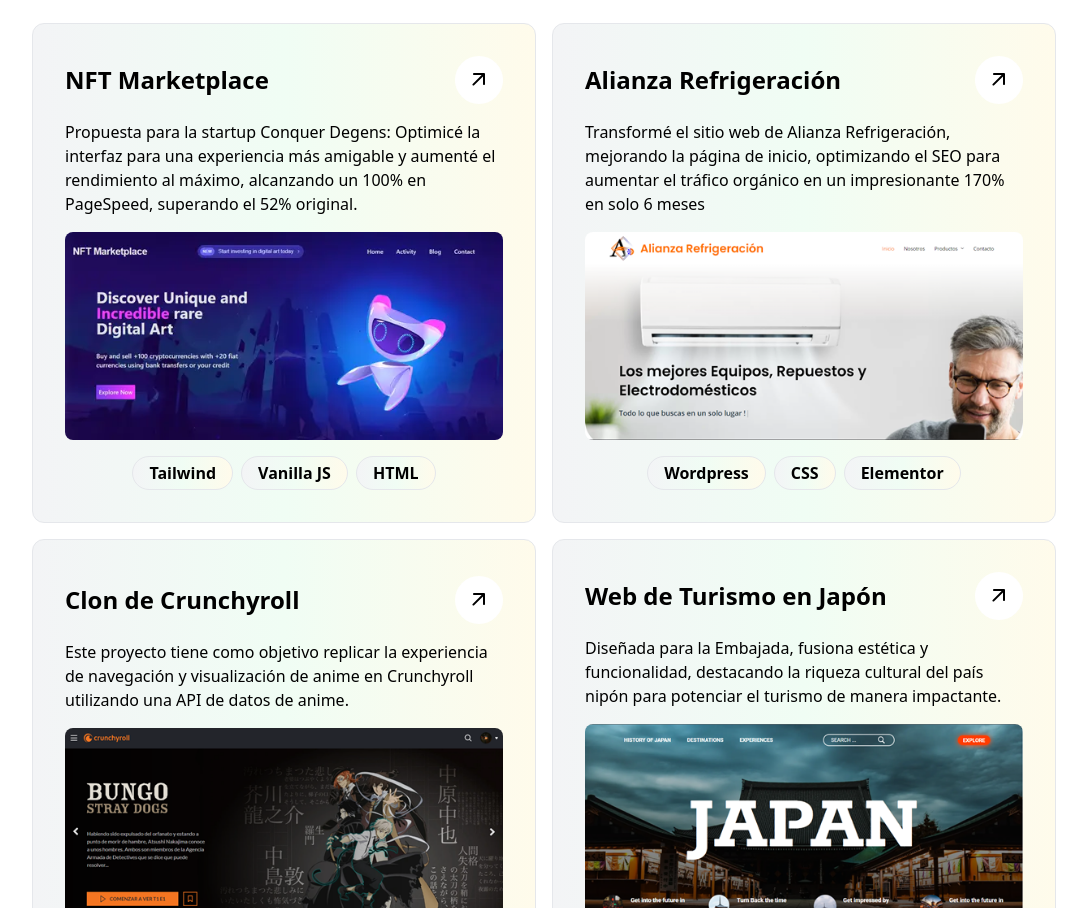
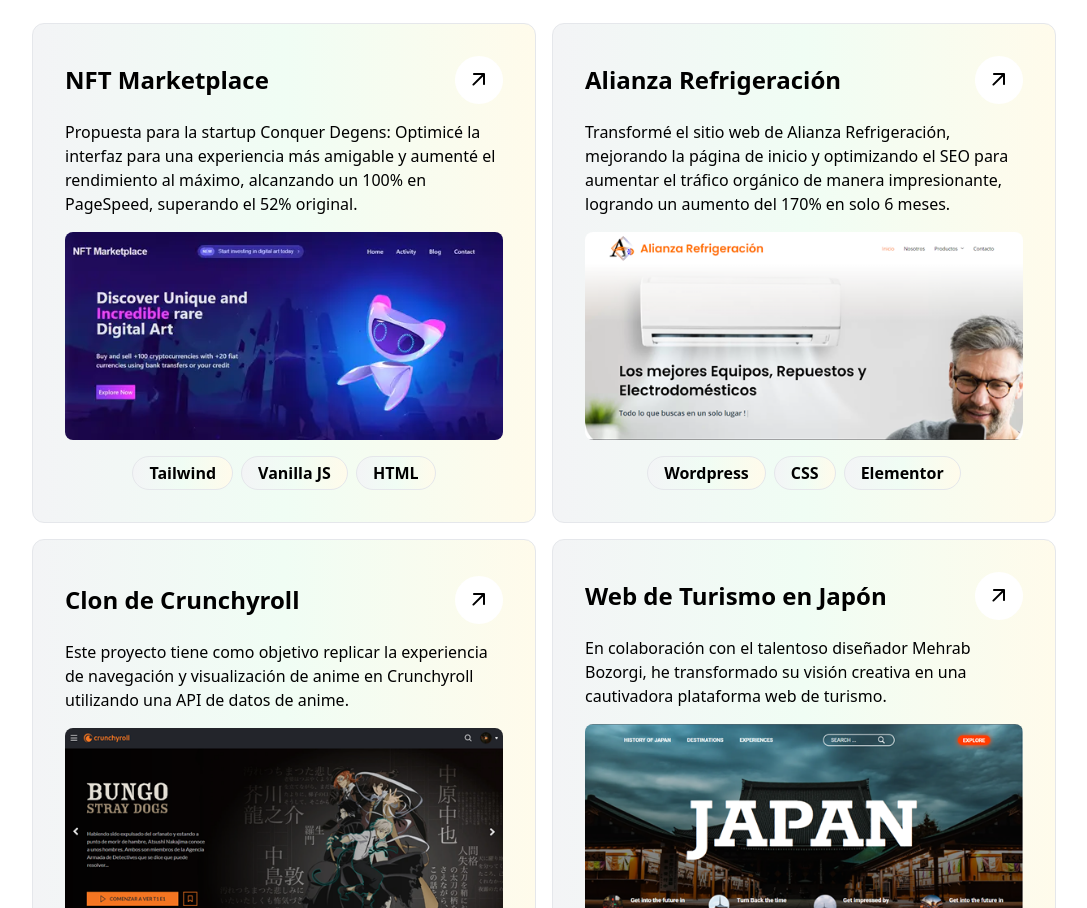
Before and after one commit to BryanQuin3/portfolio, a React (Vite) app: page / in a window 1280 px wide. Shown: the part 680-1588 px from the top of the page, without its empty margins (96-1183 px from the left). Built offline with nearby package versions, Linux system fonts and the light colour scheme.

Commit message:
Improve website descriptions

```diff
--- a/src/contstants/constants.js
+++ b/src/contstants/constants.js
@@ -51,7 +51,7 @@
     id: 2,
     name: "Alianza Refrigeración",
     description:
-      "Transformé el sitio web de Alianza Refrigeración, mejorando la página de inicio, optimizando el SEO para aumentar el tráfico orgánico en un impresionante 170% en solo 6 meses",
+      "Transformé el sitio web de Alianza Refrigeración, mejorando la página de inicio y optimizando el SEO para aumentar el tráfico orgánico de manera impresionante, logrando un aumento del 170% en solo 6 meses.",
     img: {
       src: "./images/catalogo.webp",
       alt: "catalogo",
@@ -79,7 +79,7 @@
     id: 4,
     name: "Web de Turismo en Japón",
     description:
-      "Diseñada para la Embajada, fusiona estética y funcionalidad, destacando la riqueza cultural del país nipón para potenciar el turismo de manera impactante.",
+      "En colaboración con el talentoso diseñador Mehrab Bozorgi, he transformado su visión creativa en una cautivadora plataforma web de turismo.",
     img: {
       src: "./images/japon.webp",
       alt: "japon",
```
